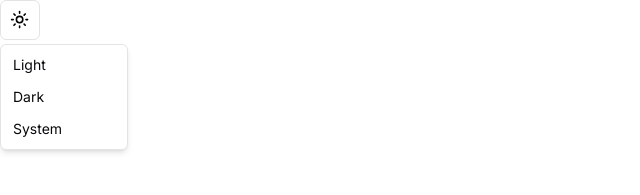
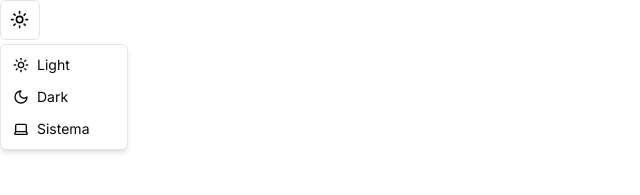
Before and after one commit to hiigorsilva/foodshop, a Next.js app: page / in a window 1280 px wide. Both pictures are taken after a click on the button "Toggle theme". Shown: the top 195 px of the page, without its empty margins (0-640 px from the left). Built offline with nearby package versions, Linux system fonts and the light colour scheme.

Commit message:
feat: create theme toggle and header and logo

```diff
--- a/package.json
+++ b/package.json
@@ -39,9 +39,6 @@
   },
   "lint-staged": {
     "src/**/*.{js,ts,cjs,mjs,d.cts,d.mts,jsx,tsx,json,jsonc}": [
-      "biome check --files-ignore-unknown=true",
-      "biome check --write --no-errors-on-unmatched",
-      "biome format --write --no-errors-on-unmatched",
       "biome lint --write --no-errors-on-unmatched"
     ]
   }
--- /dev/null
+++ b/src/components/header.tsx
@@ -0,0 +1,23 @@
+import { CartSidebar } from '@/components/cart/sidebar'
+import { ContainerPage } from '@/components/container-page'
+import { Logo } from '@/components/logo'
+import { ThemeToggle } from '@/components/theme-toggle'
+import Link from 'next/link'
+
+export const Header = () => {
+  return (
+    <header className="w-full px-5">
+      <ContainerPage>
+        <div className="flex justify-between items-center gap-4 py-4">
+          <Link href="/">
+            <Logo />
+          </Link>
+          <div className="space-x-4">
+            <ThemeToggle />
+            <CartSidebar />
+          </div>
+        </div>
+      </ContainerPage>
+    </header>
+  )
+}
--- /dev/null
+++ b/src/components/logo.tsx
@@ -0,0 +1,7 @@
+export const Logo = () => {
+  return (
+    <div className="font-semibold text-xl text-zinc-950 dark:text-zinc-50">
+      Food<span className="text-red-600 dark:text-red-400 ">Shop</span>
+    </div>
+  )
+}
--- a/src/components/theme-toggle.tsx
+++ b/src/components/theme-toggle.tsx
@@ -1,16 +1,16 @@
-"use client"
+'use client'
 
-import { Moon, Sun } from "lucide-react"
-import { useTheme } from "next-themes"
-import * as React from "react"
+import { LaptopIcon, Moon, MoonIcon, Sun, SunIcon } from 'lucide-react'
+import { useTheme } from 'next-themes'
+import * as React from 'react'
 
-import { Button } from "@/components/ui/button"
+import { Button } from '@/components/ui/button'
 import {
   DropdownMenu,
   DropdownMenuContent,
   DropdownMenuItem,
   DropdownMenuTrigger,
-} from "@/components/ui/dropdown-menu"
+} from '@/components/ui/dropdown-menu'
 
 export const ThemeToggle = () => {
   const { setTheme } = useTheme()
@@ -18,21 +18,24 @@ export const ThemeToggle = () => {
   return (
     <DropdownMenu>
       <DropdownMenuTrigger asChild>
-        <Button variant='outline' size='icon'>
-          <Sun className='h-[1.2rem] w-[1.2rem] rotate-0 scale-100 transition-all dark:-rotate-90 dark:scale-0' />
-          <Moon className='absolute h-[1.2rem] w-[1.2rem] rotate-90 scale-0 transition-all dark:rotate-0 dark:scale-100' />
-          <span className='sr-only'>Toggle theme</span>
+        <Button variant="outline" size="icon">
+          <Sun className="h-[1.2rem] w-[1.2rem] rotate-0 scale-100 transition-all dark:-rotate-90 dark:scale-0" />
+          <Moon className="absolute h-[1.2rem] w-[1.2rem] rotate-90 scale-0 transition-all dark:rotate-0 dark:scale-100" />
+          <span className="sr-only">Toggle theme</span>
         </Button>
       </DropdownMenuTrigger>
-      <DropdownMenuContent align='end'>
-        <DropdownMenuItem onClick={() => setTheme("light")}>
+      <DropdownMenuContent align="end">
+        <DropdownMenuItem onClick={() => setTheme('light')}>
+          <SunIcon className="mr-2 size-4" />
           Light
         </DropdownMenuItem>
-        <DropdownMenuItem onClick={() => setTheme("dark")}>
+        <DropdownMenuItem onClick={() => setTheme('dark')}>
+          <MoonIcon className="mr-2 size-4" />
           Dark
         </DropdownMenuItem>
-        <DropdownMenuItem onClick={() => setTheme("system")}>
-          System
+        <DropdownMenuItem onClick={() => setTheme('system')}>
+          <LaptopIcon className="mr-2 size-4" />
+          Sistema
         </DropdownMenuItem>
       </DropdownMenuContent>
     </DropdownMenu>
```
